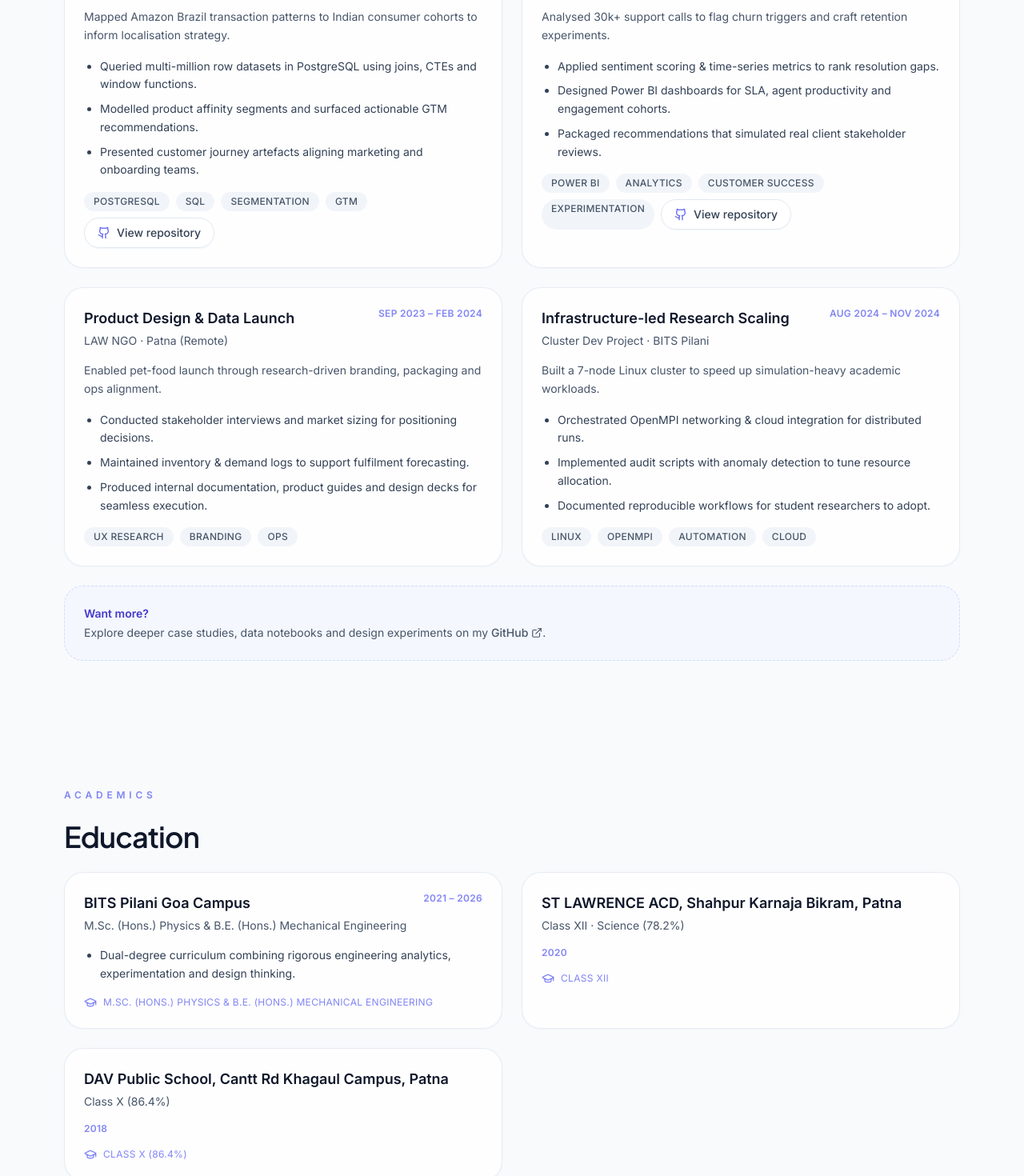
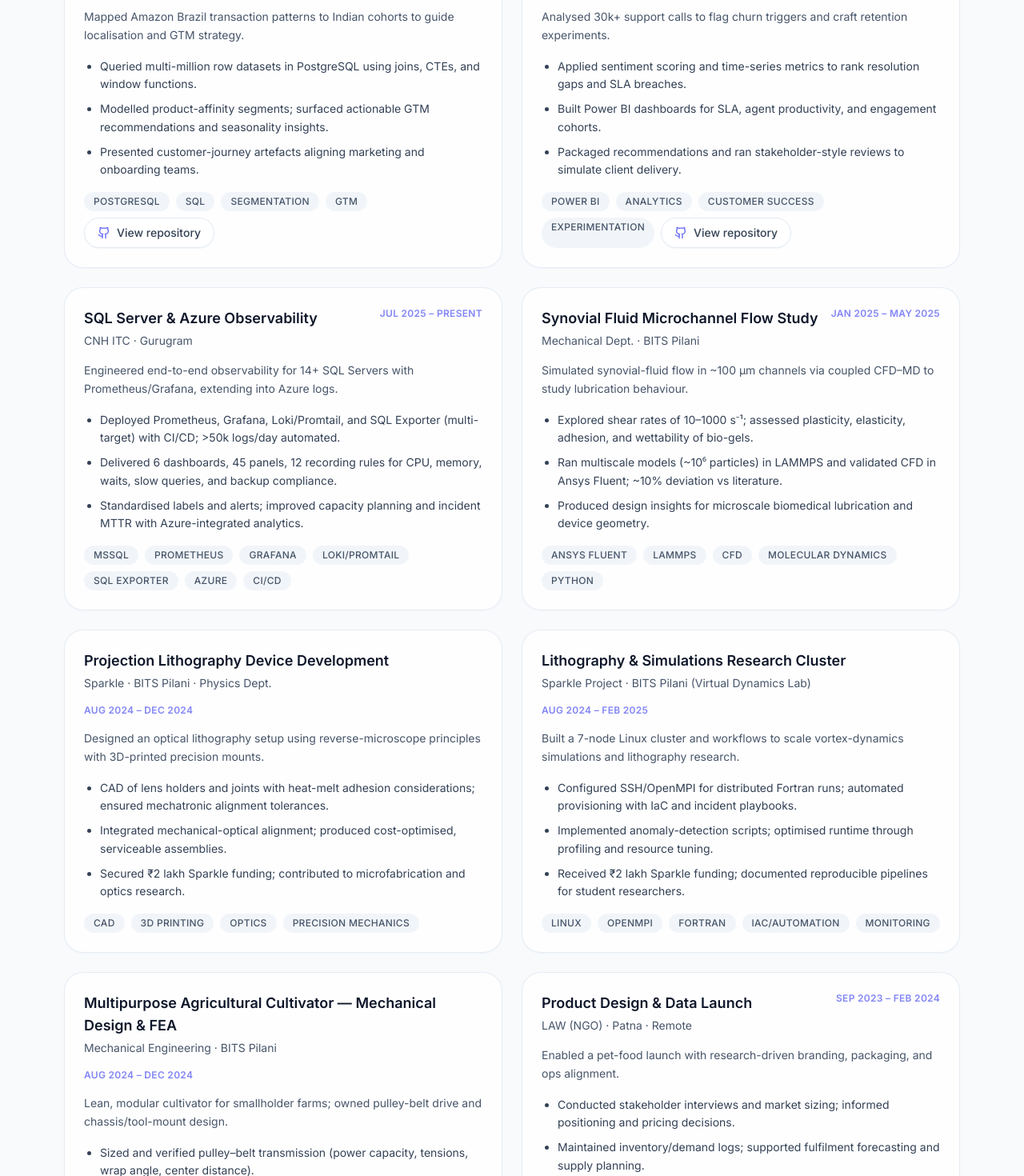
Before and after one commit to coolashishranjan44551-bit/ashish-portfolio, a React (Vite) app: page / in a window 1280 px wide. Shown: the part 2060-3530 px from the top of the page at 80% size. Built offline with nearby package versions, Linux system fonts and the light colour scheme.

Commit message:
Update resume.js

```diff
--- a/src/data/resume.js
+++ b/src/data/resume.js
@@ -70,15 +70,16 @@ export const projects = [
     org: "Amazon Brazil–India Expansion · NEXTLEAP",
     time: "Apr 2025 – May 2025",
     summary:
-      "Mapped Amazon Brazil transaction patterns to Indian consumer cohorts to inform localisation strategy.",
+      "Mapped Amazon Brazil transaction patterns to Indian cohorts to guide localisation and GTM strategy.",
     bullets: [
-      "Queried multi-million row datasets in PostgreSQL using joins, CTEs and window functions.",
-      "Modelled product affinity segments and surfaced actionable GTM recommendations.",
-      "Presented customer journey artefacts aligning marketing and onboarding teams."
+      "Queried multi-million row datasets in PostgreSQL using joins, CTEs, and window functions.",
+      "Modelled product-affinity segments; surfaced actionable GTM recommendations and seasonality insights.",
+      "Presented customer-journey artefacts aligning marketing and onboarding teams."
     ],
     stack: ["PostgreSQL", "SQL", "Segmentation", "GTM"],
     repo: "https://github.com/coolashishranjan44551-bit/amazon-market-insights",
   },
+
   {
     title: "Customer Funnel Optimisation",
     org: "Flipkart Retention Project · NEXTLEAP",
@@ -86,38 +87,102 @@ export const projects = [
     summary:
       "Analysed 30k+ support calls to flag churn triggers and craft retention experiments.",
     bullets: [
-      "Applied sentiment scoring & time-series metrics to rank resolution gaps.",
-      "Designed Power BI dashboards for SLA, agent productivity and engagement cohorts.",
-      "Packaged recommendations that simulated real client stakeholder reviews."
+      "Applied sentiment scoring and time-series metrics to rank resolution gaps and SLA breaches.",
+      "Built Power BI dashboards for SLA, agent productivity, and engagement cohorts.",
+      "Packaged recommendations and ran stakeholder-style reviews to simulate client delivery."
     ],
     stack: ["Power BI", "Analytics", "Customer Success", "Experimentation"],
     repo: "https://github.com/coolashishranjan44551-bit/funnel-analytics",
   },
+
+  {
+    title: "SQL Server & Azure Observability",
+    org: "CNH ITC · Gurugram",
+    time: "Jul 2025 – Present",
+    summary:
+      "Engineered end-to-end observability for 14+ SQL Servers with Prometheus/Grafana, extending into Azure logs.",
+    bullets: [
+      "Deployed Prometheus, Grafana, Loki/Promtail, and SQL Exporter (multi-target) with CI/CD; >50k logs/day automated.",
+      "Delivered 6 dashboards, 45 panels, 12 recording rules for CPU, memory, waits, slow queries, and backup compliance.",
+      "Standardised labels and alerts; improved capacity planning and incident MTTR with Azure-integrated analytics."
+    ],
+    stack: ["MSSQL", "Prometheus", "Grafana", "Loki/Promtail", "SQL Exporter", "Azure", "CI/CD"],
+    // repo: "",
+  },
+
+  {
+    title: "Synovial Fluid Microchannel Flow Study",
+    org: "Mechanical Dept. · BITS Pilani",
+    time: "Jan 2025 – May 2025",
+    summary:
+      "Simulated synovial-fluid flow in ~100 µm channels via coupled CFD–MD to study lubrication behaviour.",
+    bullets: [
+      "Explored shear rates of 10–1000 s⁻¹; assessed plasticity, elasticity, adhesion, and wettability of bio-gels.",
+      "Ran multiscale models (~10⁶ particles) in LAMMPS and validated CFD in Ansys Fluent; ~10% deviation vs literature.",
+      "Produced design insights for microscale biomedical lubrication and device geometry."
+    ],
+    stack: ["Ansys Fluent", "LAMMPS", "CFD", "Molecular Dynamics", "Python"],
+    // repo: "",
+  },
+
+  {
+    title: "Projection Lithography Device Development",
+    org: "Sparkle · BITS Pilani · Physics Dept.",
+    time: "Aug 2024 – Dec 2024",
+    summary:
+      "Designed an optical lithography setup using reverse-microscope principles with 3D-printed precision mounts.",
+    bullets: [
+      "CAD of lens holders and joints with heat-melt adhesion considerations; ensured mechatronic alignment tolerances.",
+      "Integrated mechanical-optical alignment; produced cost-optimised, serviceable assemblies.",
+      "Secured ₹2 lakh Sparkle funding; contributed to microfabrication and optics research."
+    ],
+    stack: ["CAD", "3D Printing", "Optics", "Precision Mechanics"],
+    // repo: "",
+  },
+
+  {
+    title: "Lithography & Simulations Research Cluster",
+    org: "Sparkle Project · BITS Pilani (Virtual Dynamics Lab)",
+    time: "Aug 2024 – Feb 2025",
+    summary:
+      "Built a 7-node Linux cluster and workflows to scale vortex-dynamics simulations and lithography research.",
+    bullets: [
+      "Configured SSH/OpenMPI for distributed Fortran runs; automated provisioning with IaC and incident playbooks.",
+      "Implemented anomaly-detection scripts; optimised runtime through profiling and resource tuning.",
+      "Received ₹2 lakh Sparkle funding; documented reproducible pipelines for student researchers."
+    ],
+    stack: ["Linux", "OpenMPI", "Fortran", "IaC/Automation", "Monitoring"],
+    // repo: "",
+  },
+
+  {
+    title: "Multipurpose Agricultural Cultivator — Mechanical Design & FEA",
+    org: "Mechanical Engineering · BITS Pilani",
+    time: "Aug 2024 – Dec 2024",
+    summary:
+      "Lean, modular cultivator for smallholder farms; owned pulley-belt drive and chassis/tool-mount design.",
+    bullets: [
+      "Sized and verified pulley–belt transmission (power capacity, tensions, wrap angle, center distance).",
+      "Designed frame & quick-swap tool interfaces in Fusion 360/SolidWorks; DFMA and serviceability focus.",
+      "Ran ANSYS FEA (static/tensile); validated von Mises stress, deflection, and Factor of Safety; released drawings/BoM."
+    ],
+    stack: ["Fusion 360", "SolidWorks", "ANSYS", "DFMA"],
+    // repo: "",
+  },
+
   {
     title: "Product Design & Data Launch",
-    org: "LAW NGO · Patna (Remote)",
+    org: "LAW (NGO) · Patna · Remote",
     time: "Sep 2023 – Feb 2024",
     summary:
-      "Enabled pet-food launch through research-driven branding, packaging and ops alignment.",
+      "Enabled a pet-food launch with research-driven branding, packaging, and ops alignment.",
     bullets: [
-      "Conducted stakeholder interviews and market sizing for positioning decisions.",
-      "Maintained inventory & demand logs to support fulfilment forecasting.",
-      "Produced internal documentation, product guides and design decks for seamless execution."
+      "Conducted stakeholder interviews and market sizing; informed positioning and pricing decisions.",
+      "Maintained inventory/demand logs; supported fulfilment forecasting and supply planning.",
+      "Produced internal docs, product guides, and design decks for cross-team execution."
     ],
     stack: ["UX Research", "Branding", "Ops"],
-  },
-  {
-    title: "Infrastructure-led Research Scaling",
-    org: "Cluster Dev Project · BITS Pilani",
-    time: "Aug 2024 – Nov 2024",
-    summary:
-      "Built a 7-node Linux cluster to speed up simulation-heavy academic workloads.",
-    bullets: [
-      "Orchestrated OpenMPI networking & cloud integration for distributed runs.",
-      "Implemented audit scripts with anomaly detection to tune resource allocation.",
-      "Documented reproducible workflows for student researchers to adopt."
-    ],
-    stack: ["Linux", "OpenMPI", "Automation", "Cloud"],
+    // repo: "",
   },
 ];
 
```
